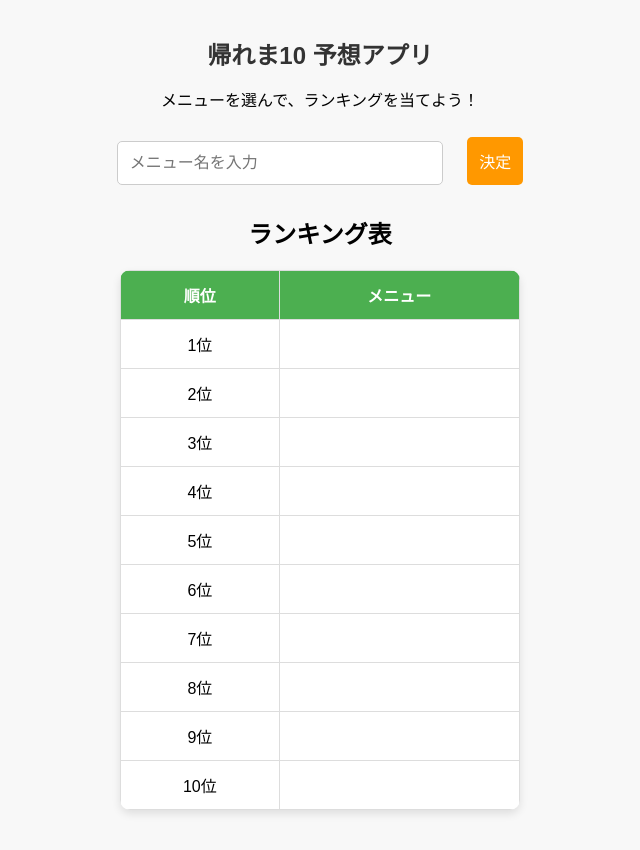
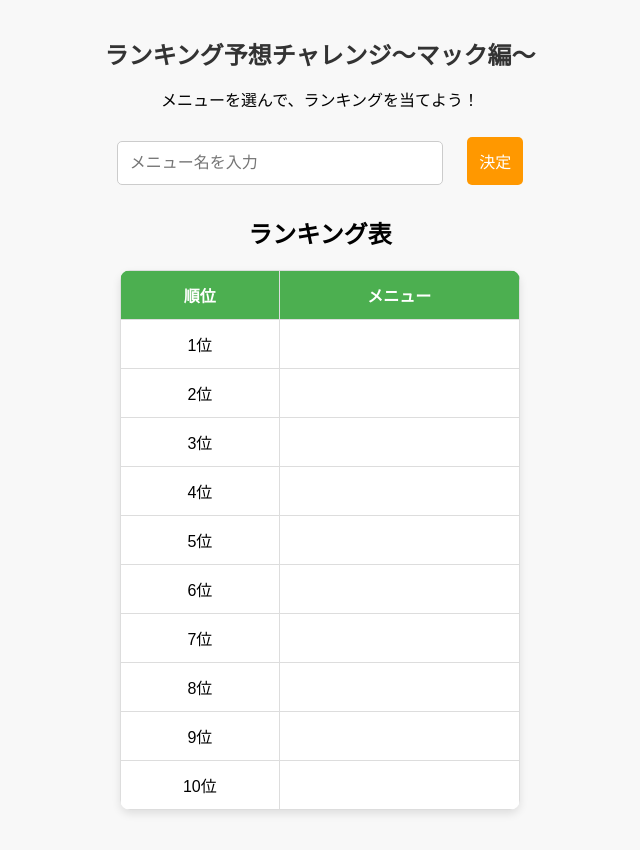
Before and after one commit to yoshitakanagamoto/ranking-guess-app, a plain HTML site: page index.html in a window 1280 px wide. Shown: the whole page, without its empty margins (320-960 px from the left). Drawn offline with Linux system fonts and the light colour scheme.

Commit message:
ランキング予想チャレンジ～マック編～に変更

```diff
--- a/index.html
+++ b/index.html
@@ -3,11 +3,11 @@
 <head>
     <meta charset="UTF-8">
     <meta name="viewport" content="width=device-width, initial-scale=1.0">
-    <title>帰れま10 予想アプリ</title>
+    <title>ランキング予想チャレンジ～マック編～</title>
     <link rel="stylesheet" href="style.css">
 </head>
 <body>
-    <h1>帰れま10 予想アプリ</h1>
+    <h1>ランキング予想チャレンジ～マック編～</h1>
     <p>メニューを選んで、ランキングを当てよう！</p>
 
     <input type="text" id="menuInput" placeholder="メニュー名を入力">
```
Also changed, not shown: 1 other file.
